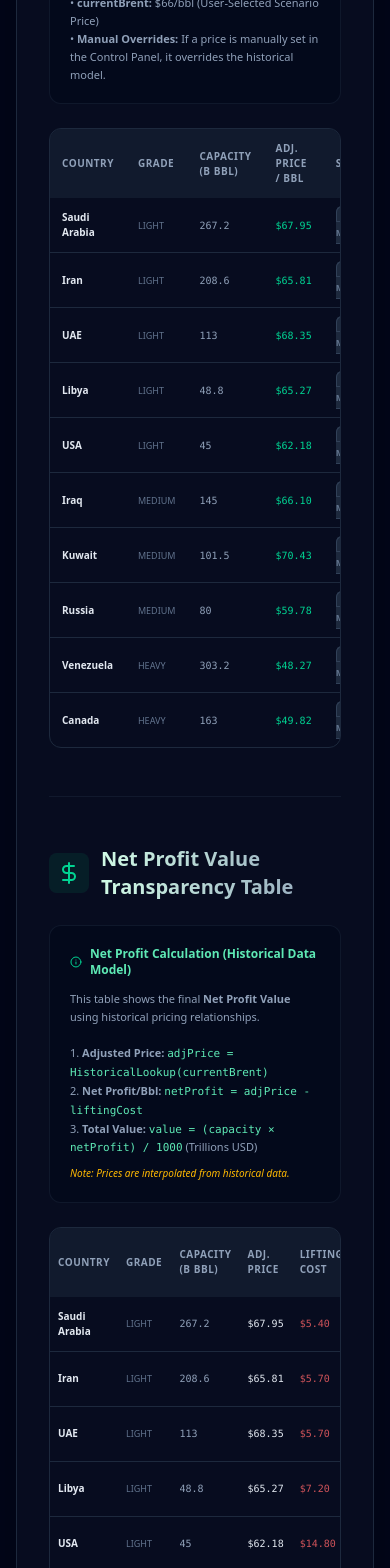
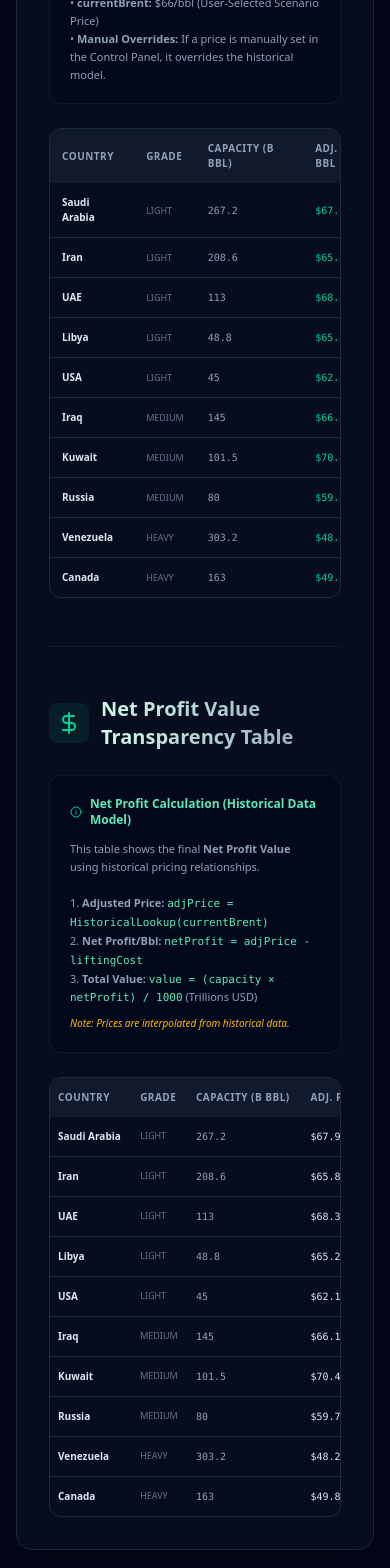
Before and after one commit to mldwr/oil-dashboard, a React (Vite) app: page / in a window 390 px wide. Shown: the part 2660-4228 px from the top of the page. Built offline with nearby package versions, Linux system fonts and the light colour scheme.

Commit message:
Enhance table responsiveness by adding min-width styles to MarketValueTransparencyTable, NetProfitValueTransparencyTable, and CostsTransparencyTable

```diff
--- a/src/components/computationdetails/MarketValueTransparencyTable.jsx
+++ b/src/components/computationdetails/MarketValueTransparencyTable.jsx
@@ -50,7 +50,7 @@ const MarketValueTransparencyTable = ({ marketPrice, data }) => {
       </div>
 
       <div className="overflow-x-auto rounded-xl border border-slate-800">
-        <table className="w-full text-left text-[10px]">
+        <table className="w-full min-w-[560px] text-left text-[10px]">
           <thead className="bg-slate-800/50 text-slate-400 uppercase tracking-wider font-bold">
             <tr>
               <th className="px-3 py-3">Country</th>
@@ -87,7 +87,7 @@ const MarketValueTransparencyTable = ({ marketPrice, data }) => {
                     ${country.currentAdjPrice.toFixed(2)}
                   </td>
                   <td className="px-3 py-3">
-                    <span className={`px-2 py-1 rounded-md text-[9px] uppercase tracking-wider font-bold ${
+                    <span className={`px-2 py-1 rounded-md text-[9px] uppercase tracking-wider font-bold whitespace-nowrap ${
                       isManualOverride
                         ? 'bg-emerald-500/20 text-emerald-300 border border-emerald-500/30'
                         : isHistoricalSnapshot
--- a/src/components/computationdetails/NetProfitValueTransparencyTable.jsx
+++ b/src/components/computationdetails/NetProfitValueTransparencyTable.jsx
@@ -49,7 +49,7 @@ const NetProfitValueTransparencyTable = ({ marketPrice, data }) => {
       </div>
 
       <div className="overflow-x-auto rounded-xl border border-slate-800">
-        <table className="w-full text-left text-[10px]">
+        <table className="w-full min-w-[760px] text-left text-[10px]">
           <thead className="bg-slate-800/50 text-slate-400 uppercase tracking-wider font-bold">
             <tr>
               <th className="px-2 py-3">Country</th>
@@ -97,7 +97,7 @@ const NetProfitValueTransparencyTable = ({ marketPrice, data }) => {
                     ${country.netProfitPerBbl.toFixed(2)}
                   </td>
                   <td className="px-2 py-3">
-                    <span className={`px-2 py-1 rounded-md text-[9px] uppercase tracking-wider font-bold ${
+                    <span className={`px-2 py-1 rounded-md text-[9px] uppercase tracking-wider font-bold whitespace-nowrap ${
                       isManualOverride
                         ? 'bg-emerald-500/20 text-emerald-300 border border-emerald-500/30'
                         : isHistoricalSnapshot
--- a/src/components/methodology/CostsTransparencyTable.jsx
+++ b/src/components/methodology/CostsTransparencyTable.jsx
@@ -35,7 +35,7 @@ const CostsTransparencyTable = () => {
       </div>
 
       <div className="overflow-x-auto rounded-xl border border-slate-800">
-        <table className="w-full text-left text-[10px]">
+        <table className="w-full min-w-[560px] text-left text-[10px]">
           <thead className="bg-slate-800/50 text-slate-400 uppercase tracking-wider font-bold">
             <tr>
               <th className="px-3 py-3">Country</th>
```
